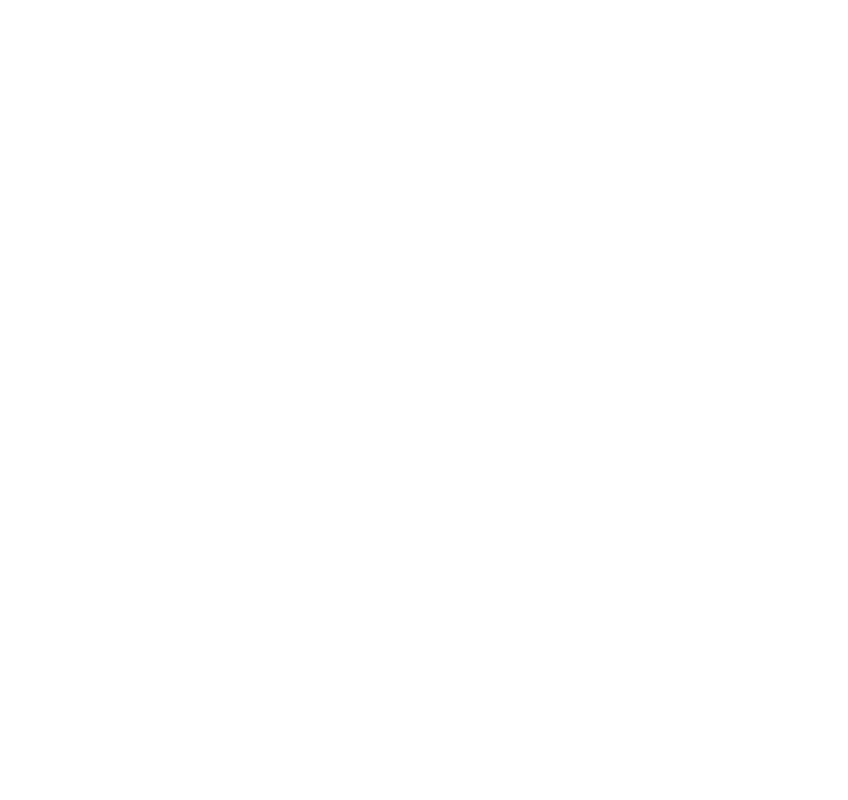
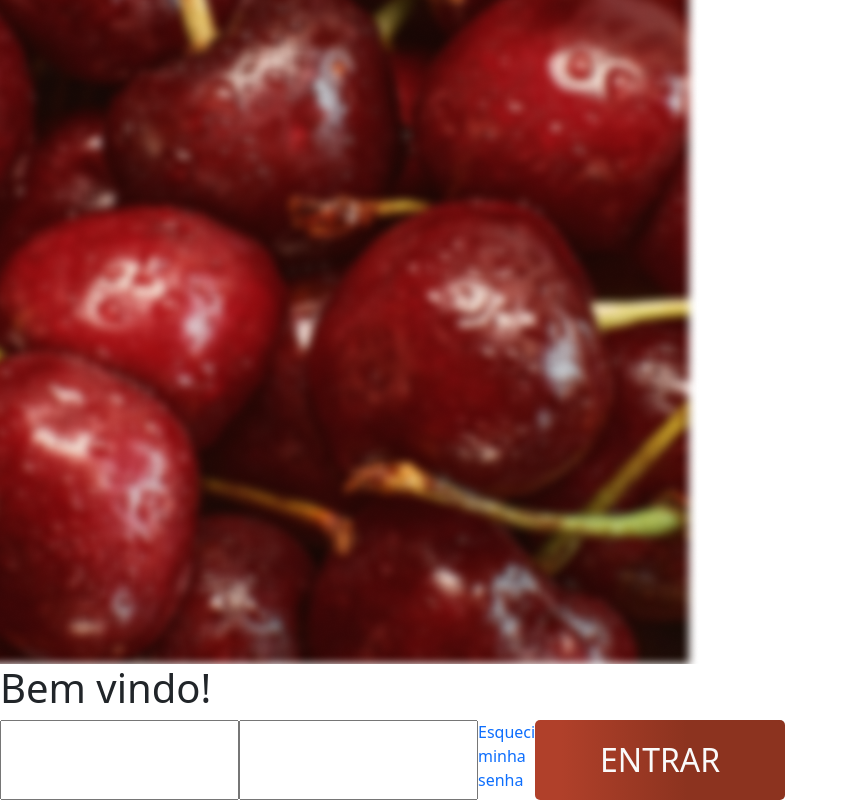
Before and after one commit to manuflorenca/E-pra-ja-mercado, a React (Vite) app: page /login in a window 1280 px wide. Shown: the part 521-1321 px from the top of the page, without its empty margins (0-848 px from the left). Before the commit the page ends 800 px from the top, so only its background shows below. Built offline with nearby package versions, Linux system fonts and the light colour scheme.

Commit message:
feat(login): ajustando

```diff
--- a/src/components/Button.jsx
+++ b/src/components/Button.jsx
@@ -1,8 +1,8 @@
 import "../styles/Button.css";
 
-const Button = ({ icon, text, color }) => {
+const Button = ({ icon, text, color, type }) => {
     return (
-      <button className={`Btn-acao ${color}`}> <img className='Icon-btn' src={icon} alt="" /> {text}</button>
+      <button className={`Btn-acao ${color}`} type={type}> <img className='Icon-btn' src={icon} alt="" /> {text}</button>
     );
   };
 
--- /dev/null
+++ b/src/components/ButtonEntrar.jsx
@@ -0,0 +1,9 @@
+import "../styles/ButtonEntrar.css"
+
+const ButtonEntrar = ({ text, color }) => {
+  return (
+    <button className={`Btn-entrar ${color}`} type="submit"> {text}</button>
+  )
+}
+
+export default ButtonEntrar
--- a/src/index.css
+++ b/src/index.css
@@ -4,6 +4,7 @@
     --color-lightgreen: #687343CC;
     --color-white: #fafafa;
     --color-black: #101212;
+    --color-btn-gradient-red: linear-gradient(90deg, #B0402A 10.5%, #8C331F 61%);
 }
 
 a {
--- a/src/routes/Login.jsx
+++ b/src/routes/Login.jsx
@@ -1,8 +1,11 @@
+import ButtonEntrar from "../components/ButtonEntrar"
+import { photoLogin } from "../utils/Icons"
+
 const Login = () => {
   return (
     <div>
       <div className="img-container">
-        <img src="" alt="" />
+        <img src={photoLogin} alt="" />
       </div>
       <div className="login-container">
         <h1>Bem vindo!</h1>
@@ -10,6 +13,7 @@
           <input type="text" name="name" id="t_field_name" />
           <input type="password" id="t_field_password" />
           <a href="">Esqueci minha senha</a>
+          <ButtonEntrar color={"color-btn-gradient-red"} type={"Button"} text={"ENTRAR"}/>
 
         </form>
       </div>
--- a/src/routes/Produto.jsx
+++ b/src/routes/Produto.jsx
@@ -29,9 +29,9 @@
           Além de ser consumido in natura, essa fruta versátil pode ser usada em sobremesas, geleias, sucos, bolos e até pratos salgados. Seu aroma
           delicado e refrescante o torna um ingrediente indispensável na culinária. Seja mergulhado no chocolate, batido no leite ou como toque especial em uma salada, o morango é sempre uma escolha deliciosa e nutritiva. </p>
         <div className="div-buttons">
-          <Button color={"color-red"} icon={Heart} text={"Favoritar"}/>
-          <Button color={"color-green"} icon={ShoppingCart} text={"Add ao carrinho"}/>
-          <Button color={"color-lightgreen"} icon={Bag} text={"Comprar agora"}/>
+          <Button color={"color-red"} type={"Button"} icon={Heart} text={"Favoritar"}/>
+          <Button color={"color-green"} type={"Button"} icon={ShoppingCart} text={"Add ao carrinho"}/>
+          <Button color={"color-lightgreen"} type={"Button"} icon={Bag} text={"Comprar agora"}/>
         </div>
       </div>
       </section>
--- /dev/null
+++ b/src/styles/ButtonEntrar.css
@@ -0,0 +1,13 @@
+.Btn-entrar{
+    width: 15.625rem;
+    height: 5rem;
+    flex-shrink: 0;
+    border: none;
+    color: var(--color-white);
+    font-size: 2rem;
+    border-radius: 5px;
+}
+
+.color-btn-gradient-red{
+    background: var(--color-btn-gradient-red);
+}
--- a/src/utils/Icons.jsx
+++ b/src/utils/Icons.jsx
@@ -5,6 +5,7 @@
 import Bag from "../assets/bag-fill.svg";
 import ImgTeste from "../assets/morango.png";
 import CommentUser from "../assets/person-circle.svg";
+import photoLogin from "../assets/fotoLogin.png";
 
 export {
     Bag,
@@ -13,5 +14,6 @@
     Search,
     ShoppingCart,
     User,
-    CommentUser
+    CommentUser,
+    photoLogin
 }
```
Also changed, not shown: src/components/inputForm.jsx (added, +11 -0 lines), src/assets/fotoLogin.png (added), src/styles/inputForm.css (added).
